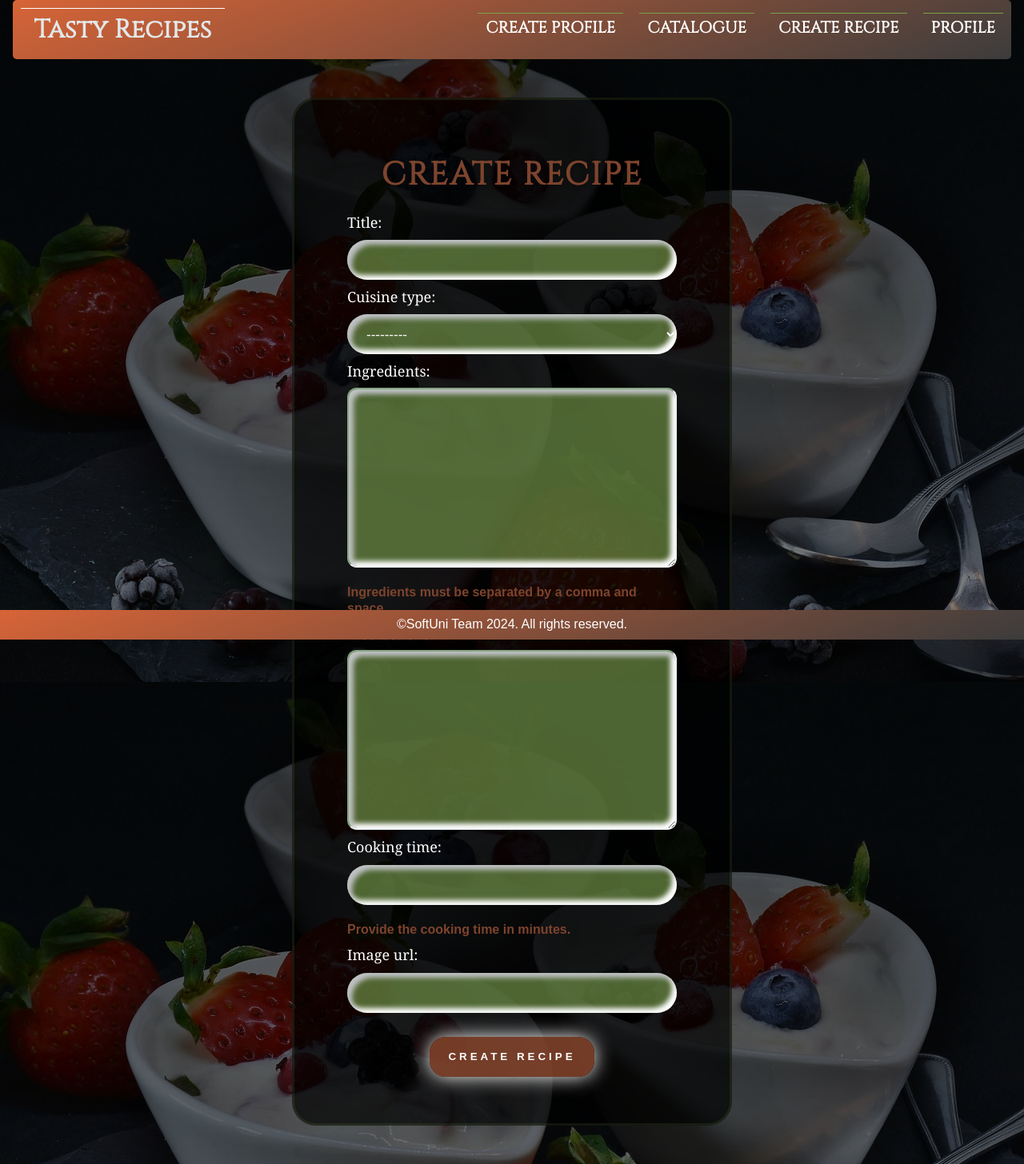
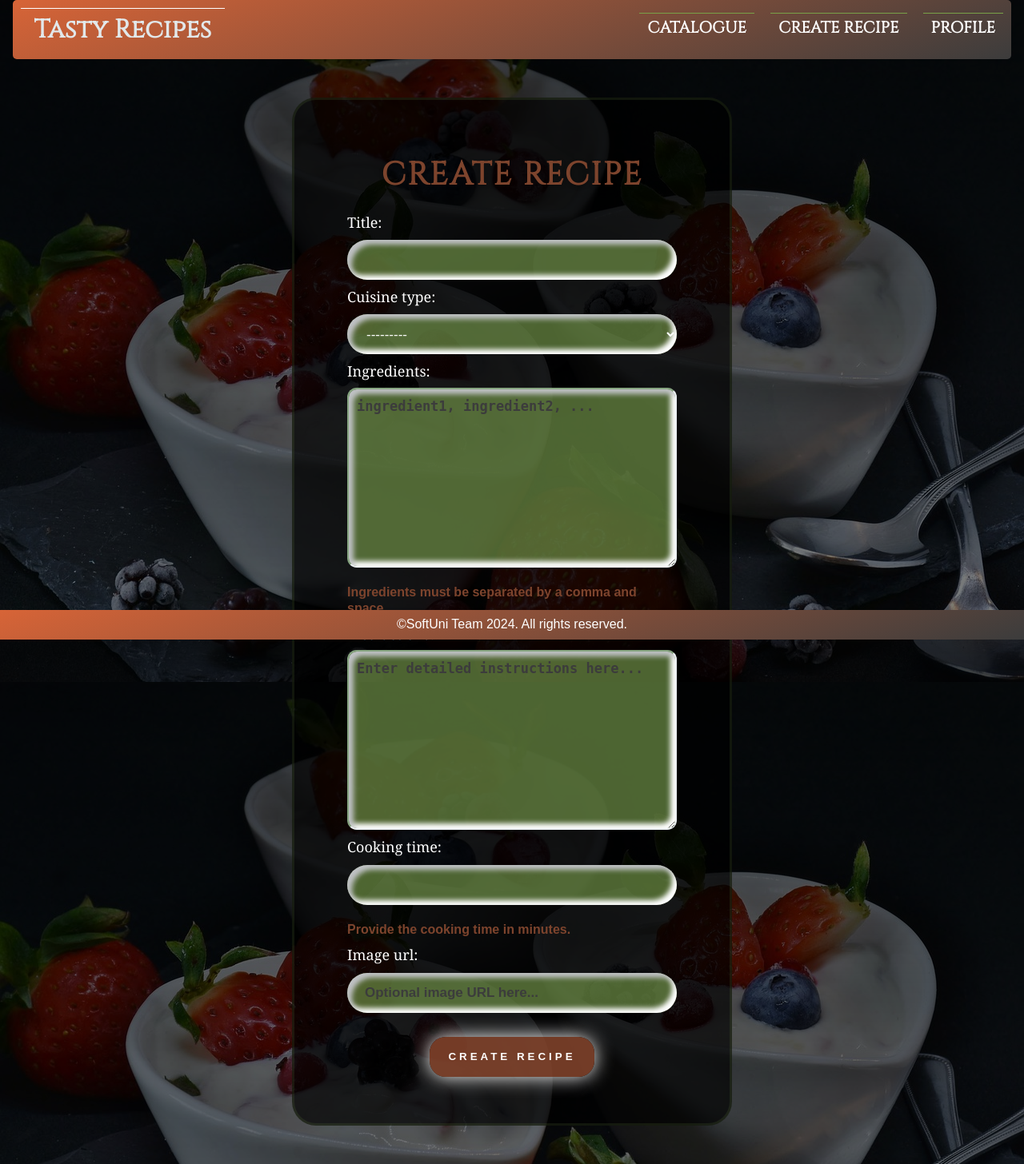
Before and after one commit to annasarabasheva/Tasty-Recipes-App-Django-Exam-Prep, a Django app: page /recipe/create/ in a window 1280 px wide. Shown: the whole page at 80% size. Run offline with Django 4.2, Linux system fonts and the light colour scheme; tables that the repository leaves empty hold one stand-in row (values such as "Sample post"); some web fonts are replaced.

Commit message:
Add placeholders for the RecipeCreationForm and add guards depending if there is a profile or not

```diff
--- a/recipes/forms.py
+++ b/recipes/forms.py
@@ -10,7 +10,17 @@ class RecipeBaseForm(forms.ModelForm):
 
 
 class RecipeCreateForm(RecipeBaseForm):
-    pass
+    def __init__(self, *args, **kwargs):
+        super().__init__(*args, **kwargs)
+
+        self.fields['ingredients'].help_text = "Ingredients must be separated by a comma and space."
+        self.fields['ingredients'].widget.attrs['placeholder'] = "ingredient1, ingredient2, ..."
+
+        self.fields['instructions'].widget.attrs['placeholder'] = "Enter detailed instructions here..."
+
+        self.fields['cooking_time'].help_text = "Provide the cooking time in minutes."
+
+        self.fields['image_url'].widget.attrs['placeholder'] = "Optional image URL here..."
 
 
 class RecipeEditForm(RecipeBaseForm):
--- a/recipes/views.py
+++ b/recipes/views.py
@@ -7,8 +7,14 @@ from recipes.models import Recipe
 
 def catalogue(request):
     all_recipes = Recipe.objects.all()
+    profile = Profile.objects.first()
+
+    if not profile:  # Plays the role of a guard so that noone can manually type the path in the url
+        return redirect('home')
+
     context = {
-        "all_recipes": all_recipes
+        "all_recipes": all_recipes,
+        "profile": profile
     }
     return render(request, 'recipes/catalogue.html', context)
 
@@ -16,6 +22,9 @@ def catalogue(request):
 def create_recipe(request):
     form = RecipeCreateForm(request.POST or None)
     profile = Profile.objects.first()
+
+    if not profile:  # Plays the role of a guard so that noone can manually type the path in the url
+        return redirect('home')
 
     if request.method == 'POST':
         if form.is_valid():
@@ -25,7 +34,8 @@ def create_recipe(request):
             return redirect('catalogue')
 
     context = {
-        "form": form
+        "form": form,
+        "profile": profile
     }
 
     return render(request, 'recipes/create-recipe.html', context)
@@ -33,9 +43,16 @@ def create_recipe(request):
 
 def details_recipe(request, recipe_id):
     recipe = Recipe.objects.get(id=recipe_id)
+    profile = Profile.objects.first()
+
+
+    if not profile:  # Plays the role of a guard so that noone can manually type the path in the url
+        return redirect('home')
 
     context = {
-        "recipe": recipe
+        "recipe": recipe,
+        "profile": profile
+
     }
     return render(request, 'recipes/details-recipe.html', context)
 
@@ -43,6 +60,10 @@ def details_recipe(request, recipe_id):
 def edit_recipe(request, recipe_id):
     recipe = Recipe.objects.get(id=recipe_id)
     form = RecipeEditForm(request.POST or None, instance=recipe)
+    profile = Profile.objects.first()
+
+    if not profile:  # Plays the role of a guard so that noone can manually type the path in the url
+        return redirect('home')
 
     if request.method == 'POST':
         if form.is_valid():
@@ -50,7 +71,8 @@ def edit_recipe(request, recipe_id):
             return redirect('catalogue')
 
     context = {
-        "form": form
+        "form": form,
+        "profile": profile
     }
     return render(request, 'recipes/edit-recipe.html', context)
 
@@ -58,13 +80,18 @@ def edit_recipe(request, recipe_id):
 def delete_recipe(request, recipe_id):
     recipe = Recipe.objects.get(id=recipe_id)
     form = RecipeDeleteForm(request.POST or None, instance=recipe)
+    profile = Profile.objects.first()
+
+    if not profile:  # Plays the role of a guard so that noone can manually type the path in the url
+        return redirect('home')
 
     if request.method == 'POST':
         recipe.delete()
         return redirect('catalogue')
 
     context = {
-        "form": form
+        "form": form,
+        "profile": profile
     }
 
     return render(request, 'recipes/delete-recipe.html', context)
--- a/templates/base.html
+++ b/templates/base.html
@@ -13,15 +13,15 @@
     <div id="box">
       <header>
         <!-- Navigation Bar -->
-        <h1><a class="index-navigation" href="#">Tasty Recipes</a></h1>
+        <h1><a class="index-navigation" href="{% url 'home' %}">Tasty Recipes</a></h1>
         <nav>
-          <!-- if the user has not created a profile -->
-          <a href="{% url 'create-profile' %}">Create Profile</a>
-
-          <!-- if the user has created a profile -->
-          <a href="{% url 'catalogue' %}">Catalogue</a>
-          <a href="{% url 'create-recipe' %}">Create Recipe</a>
-          <a href="{% url 'details-profile' %}">Profile</a>
+            {% if not profile %}
+            <a href="{% url 'create-profile' %}">Create Profile</a>
+            {% else %}
+              <a href="{% url 'catalogue' %}">Catalogue</a>
+              <a href="{% url 'create-recipe' %}">Create Recipe</a>
+              <a href="{% url 'details-profile' %}">Profile</a>
+            {% endif %}
         </nav>
       </header>
 
--- a/templates/recipes/details-recipe.html
+++ b/templates/recipes/details-recipe.html
@@ -28,7 +28,7 @@
             <!-- recipe cuisine type -->
             <p><span class="description-recipe">Cuisine Type: {{ recipe.cuisine_type }}</span></p>
             <!-- recipe cooking time -->
-            <p><span class="description-recipe">Cooking Time: {{ recipe.cuisine_type }}min.</span></p>
+            <p><span class="description-recipe">Cooking Time: {{ recipe.cooking_time }}min.</span></p>
             <!-- recipe ingredients -->
             <div class="ingredients">
               <p><span class="description-recipe">Ingredients:</span></p>
```
Also changed, not shown: common/views.py (+7 -1 lines), profiles/views.py (+23 -3 lines).
